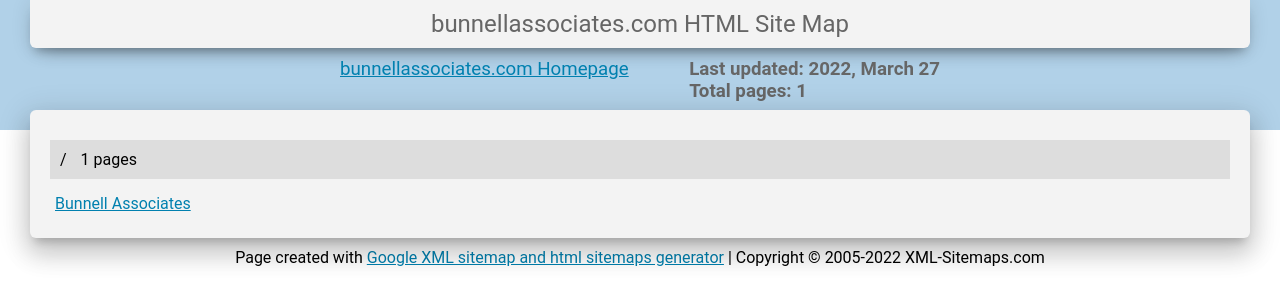
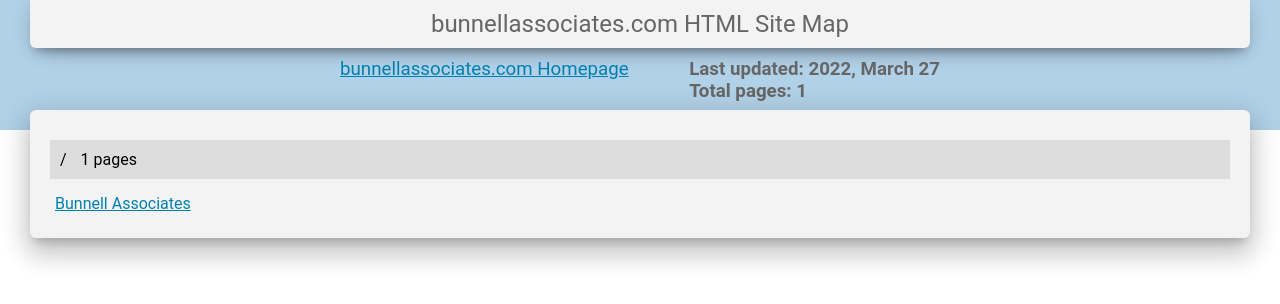
Before and after one commit to jasonbunnell/bunnell-assoc, a website: page sitemap.html in a window 1280 px wide. Drawn offline with Linux system fonts and the light colour scheme.

Commit message:
Edited sitemap.html

```diff
--- a/sitemap.html
+++ b/sitemap.html
@@ -3,7 +3,7 @@
 
 <head>
    <meta charset="utf-8" />
-	<title>bunnellassociates.com Site Map - Generated by www.xml-sitemaps.com</title>
+   <title>bunnellassociates.com Site Map</title>
    <meta content="width=device-width, initial-scale=1.0, maximum-scale=1.0, user-scalable=0" name="viewport" />
    <style type="text/css">
       body {
@@ -83,9 +83,11 @@
          padding: 0px;
          list-style: none;
       }
+
       li {
          margin: 0px;
       }
+
       li ul {
          margin-left: 20px;
       }
@@ -104,6 +106,7 @@
          border-bottom: #ddd 1px solid;
          padding: 5px;
       }
+
       .last-page {
          border: none;
       }
@@ -117,23 +120,16 @@
          <span>Last updated: 2022, March 27<br />
             Total pages: 1</span>
          <a href="http://bunnellassociates.com">bunnellassociates.com Homepage</a>
-</h3></div>
+      </h3>
+   </div>
    <div id="cont">
       <ul class="level-0">
 
-            <li class="lhead">/  <span class="lcount">1 pages</span></li>
+         <li class="lhead">/ <span class="lcount">1 pages</span></li>
 
-<li class="lpage last-page"><a href="http://bunnellassociates.com/" title="Bunnell Associates">Bunnell Associates</a></li>
+         <li class="lpage last-page"><a href="http://bunnellassociates.com/" title="Bunnell Associates">Bunnell
+               Associates</a></li>
       </ul>
-		<!--
-Please note:
-You are not allowed to remove the copyright notice below.
-Thank you!
-www.xml-sitemaps.com
--->
-	</div>
-	<div id="footer">
-		Page created with <a target="_blank" href="https://www.xml-sitemaps.com">Google XML sitemap and html sitemaps generator</a> | Copyright &copy; 2005-2022 XML-Sitemaps.com
    </div>
 </body>
 
```
Also changed, not shown: index.html (+1 -1 lines). Lines whose indentation alone changed are shown as unchanged.
